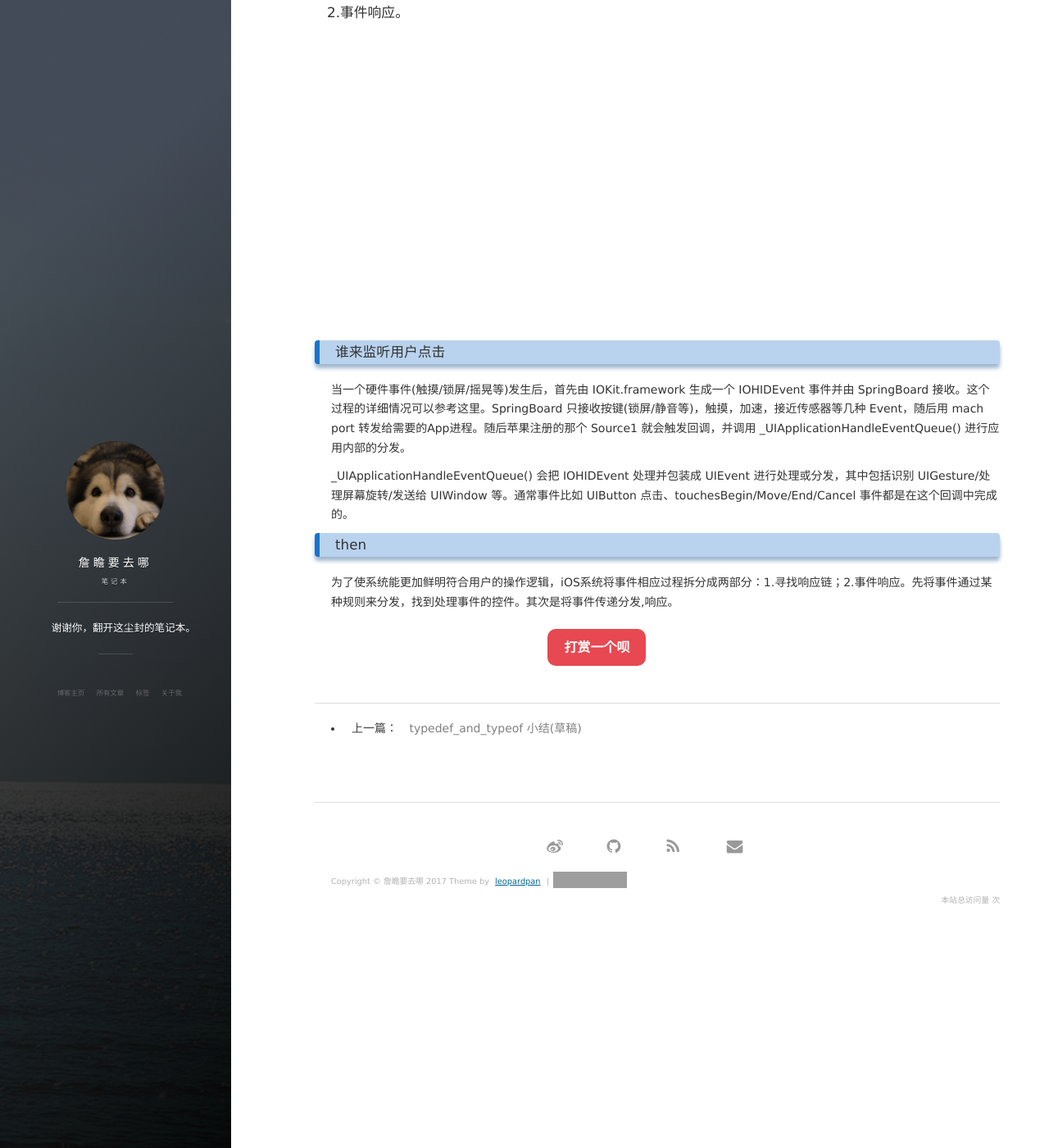
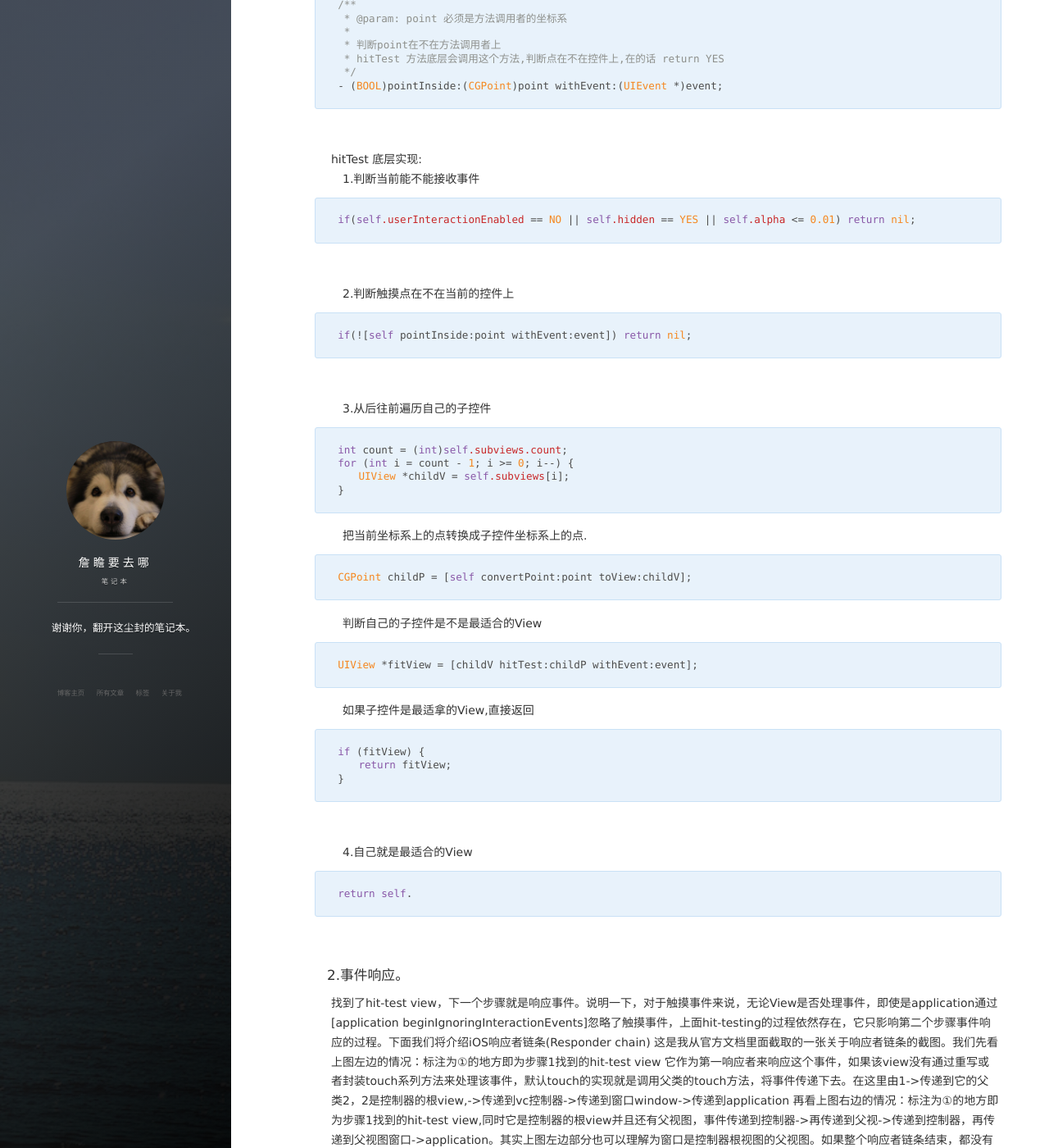
Before and after one commit to errnull/errnull.github.io, a Jekyll site: the page built from _posts/2017-08-13-iOSResponderChain.md, in a window 1280 px wide and 1400 px high, scrolled down 1625 px. Shown: the whole window at 82% size. Built offline with Jekyll 4.4.1, drawn with Linux system fonts in a browser that asks for light colours; nearby versions of some CDN libraries; comment, search, counter and statistics services are not loaded; some of the changed text lies outside the part shown; grey boxes are pictures that could not be loaded.

Commit message:
update article

````diff
--- a/_posts/2017-08-13-iOSResponderChain.md
+++ b/_posts/2017-08-13-iOSResponderChain.md
@@ -57,32 +57,108 @@ Window 会先将事件交给 UIGestureRecognizer ，<br>
 先将事件通过某种规则来分发，找到处理事件的控件。然后将事件传递分发，响应；
 <br>
 
-#### 1.寻找响应链
+#### 1.寻找接收者
 
-在 iOS 视图树形结构中找到最终的接收者，也就是触摸事件发生的那个最上层的 View 上，<br>
+在 iOS 视图树形结构中找到最终的接收者，也就是触摸事件发生的那个最上层的 View，<br>
 这一过程称为 hit-testing(测试命中)，通过一层层的遍历找到最终的命中视图称为 hit-test view。<br>
 UIView 中有两个方法用来确定 hit-test view。<br>
 
 ```
+/**
+ * @param:  point 当前手指所在的点 event 产生的事件
+ * @return: 返回谁,谁就是最适合的View.
+ *
+ * 只要一个事件,传递给一个控件时,就会调用这个控件的hitTest方法
+ */
 - (UIView *)hitTest:(CGPoint)point withEvent:(UIEvent *)event;
+
+/**
+ * @param: point 必须是方法调用者的坐标系
+ *
+ * 判断point在不在方法调用者上
+ * hitTest 方法底层会调用这个方法,判断点在不在控件上,在的话 return YES
+ */
 - (BOOL)pointInside:(CGPoint)point withEvent:(UIEvent *)event;
 ```
+<br>
 
-<br><br>
+hitTest 底层实现:<br>
+　1.判断当前能不能接收事件
+
+```
+if(self.userInteractionEnabled == NO || self.hidden == YES || self.alpha <= 0.01) return nil;
+```
+<br>
+
+　2.判断触摸点在不在当前的控件上
+
+```
+if(![self pointInside:point withEvent:event]) return nil;
+```
+<br>
+
+　3.从后往前遍历自己的子控件
+
+```
+int count = (int)self.subviews.count;
+for (int i = count - 1; i >= 0; i--) {
+　　UIView *childV = self.subviews[i];
+}
+```
+
+　把当前坐标系上的点转换成子控件坐标系上的点.
+
+```
+CGPoint childP = [self convertPoint:point toView:childV];
+```
+
+　判断自己的子控件是不是最适合的View
+
+```
+UIView *fitView = [childV hitTest:childP withEvent:event];
+```
+
+　如果子控件是最适拿的View,直接返回
+
+```
+if (fitView) {
+　　return fitView;
+}
+```
+<br>
+
+　4.自己就是最适合的View
+
+```
+return self.
+```
+<br>
 
 #### 2.事件响应。
 
+找到了hit-test view，下一个步骤就是响应事件。说明一下，对于触摸事件来说，无论View是否处理事件，即使是application通过[application beginIgnoringInteractionEvents]忽略了触摸事件，上面hit-testing的过程依然存在，它只影响第二个步骤事件响应的过程。下面我们将介绍iOS响应者链条(Responder chain)
+这是我从官方文档里面截取的一张关于响应者链条的截图。我们先看上图左边的情况：标注为①的地方即为步骤1找到的hit-test view 它作为第一响应者来响应这个事件，如果该view没有通过重写或者封装touch系列方法来处理该事件，默认touch的实现就是调用父类的touch方法，将事件传递下去。在这里由1->传递到它的父类2，2是控制器的根view,->传递到vc控制器->传递到窗口window->传递到application
+再看上图右边的情况：标注为①的地方即为步骤1找到的hit-test view,同时它是控制器的根view并且还有父视图，事件传递到控制器->再传递到父视->传递到控制器，再传递到父视图窗口->application。其实上图左边部分也可以理解为窗口是控制器根视图的父视图。如果整个响应者链条结束，都没有对事件做处理，那么该事件会被丢弃。
+总结一下响应者链条的传递过程是:由第一响应者(对于触摸事件来说是hist-test view)开始向上传递。如果该视图是控制器的根视图，先传递给控制器，再传递给父视图，如果不是控制器的根视图，直接传递给父视图。
+只要在响应者的处理方法里面调用父类的方法，就可以让多个视图和控制器响应同一个事件，响应者链条的根本目的是：共享事件，让多个视图和控制器可以对同一事件做不同的处理。
 <br><br>
 
+### 总的来说
 
-<br><br><br><br><br><br><br><br><br><br><br><br><br>
+用户点击了屏幕。。。。
+这是事件传输管道
 
-### 谁来监听用户点击
+很多机智的同学这时候应该明白了
+响应者链条现在只是把管道搭建好了，那事件源从哪里来呢
+上面我们说：
+当用户触摸屏幕时, 会创建一个包含 UITouch 对象的 UIEvent 对象，<br>
+
+究竟是谁=创建并发送 Event 和 Touch 对象呢
+说到事件响应，当然离不开 runloop
+
+
+### runloop
 
 当一个硬件事件(触摸/锁屏/摇晃等)发生后，首先由 IOKit.framework 生成一个 IOHIDEvent 事件并由 SpringBoard 接收。这个过程的详细情况可以参考这里。SpringBoard 只接收按键(锁屏/静音等)，触摸，加速，接近传感器等几种 Event，随后用 mach port 转发给需要的App进程。随后苹果注册的那个 Source1 就会触发回调，并调用 _UIApplicationHandleEventQueue() 进行应用内部的分发。<br>
 
 _UIApplicationHandleEventQueue() 会把 IOHIDEvent 处理并包装成 UIEvent 进行处理或分发，其中包括识别 UIGesture/处理屏幕旋转/发送给 UIWindow 等。通常事件比如 UIButton 点击、touchesBegin/Move/End/Cancel 事件都是在这个回调中完成的。
-
-### then
-
-为了使系统能更加鲜明符合用户的操作逻辑，iOS系统将事件相应过程拆分成两部分：1.寻找响应链；2.事件响应。先将事件通过某种规则来分发，找到处理事件的控件。其次是将事件传递分发,响应。
````
Also changed, not shown: other parts of _posts/2017-08-13-iOSResponderChain.md (+1 -1 lines), _posts/2017-07-20-ReactNative_FlexBox.md (+1 -1 lines), _posts/2017-08-04-typedef_and_typeof.md (+61 -1 lines).
